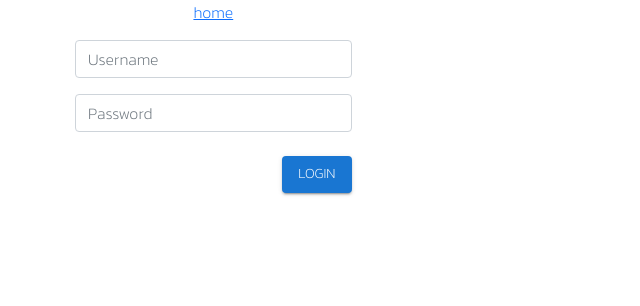
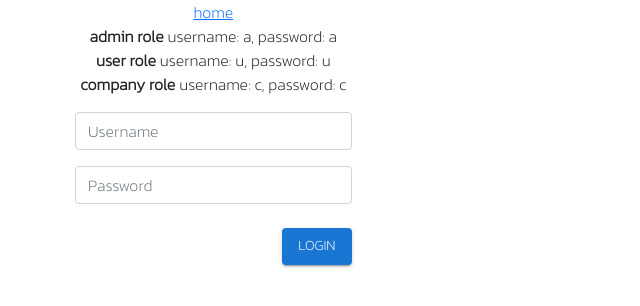
Before and after one commit to pharadornb/isc-frontend, a React (Create React App) app: page /login in a window 1280 px wide. Shown: the top 306 px of the page, without its empty margins (0-640 px from the left). Built offline with nearby package versions, Linux system fonts and the light colour scheme; no server answers.

Commit message:
Update isc-frontend 08/01/2564 21.00

```diff
--- a/src/pages/Login.js
+++ b/src/pages/Login.js
@@ -43,6 +43,9 @@ export default function Login() {
             <div className="col-lg-8 col-md-12 col-sm-9 col-xs-12 form-box text-center">
                 <div className="mb-3">
                     <Link to="/">home</Link>
+                    <p><b>admin role </b>username: a, password: a <br/>
+                        <b>user role </b>username: u, password: u <br/>
+                        <b>company role </b>username: c, password: c</p>
                 </div>
                 <div className="row">
                     <div className="col-md-2"/>
```
